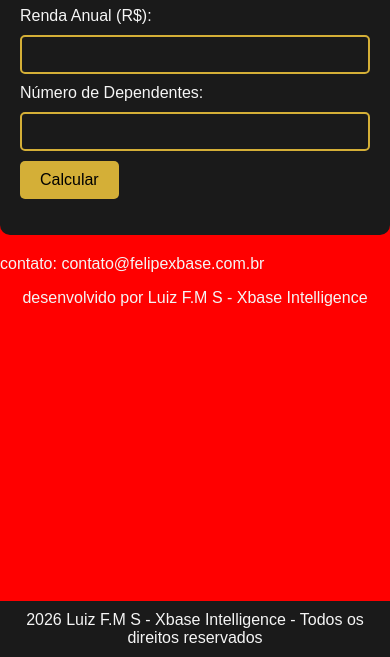
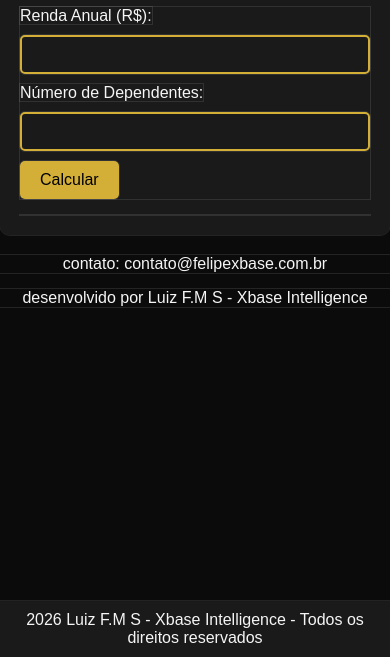
Before and after one commit to Felipeluizx6/simulador-irpf, a plain HTML site: page SimIRPF.html in a window 390 px wide. Shown: the part 187-844 px from the top of the page. Drawn offline with Linux system fonts and the light colour scheme; a script that the page names is missing.

Commit message:
fix: ajustar css mobile e remover fundo vermelho

```diff
--- a/SimIRPF.html
+++ b/SimIRPF.html
@@ -30,7 +30,12 @@
 
     </div>
 <!--email de contato-->
-</p>contato: contato@felipexbase.com.br</p>
+<!--centralizar contato email(percebi que possa ficar melhor)-->
+
+<p style="text-align: center;">contato: contato@felipexbase.com.br</p>
+
+<!--centralizar o "desenvolvido por"-->
+
     <p style="text-align: center;"> desenvolvido por Luiz F.M S - Xbase Intelligence</p>
 
 <!--copyrigth-->
--- a/style.css
+++ b/style.css
@@ -1,5 +1,3 @@
-
-body {background:red !important;}
 /* head da aplicação do simulador de imposto de renda pessoa física*/
 /* Estilização geral da pagina */
 /* paletas de cores: body: #000000, titulos: #D4AF37, Textos: f5f5f5, botão: #d4af37, container: #1a1a1a */
@@ -10,6 +8,8 @@ body {
     font-family: Arial, sans-serif;
     margin: 0;
     padding: 0;
+
+    *{outline:1px solid rgba(255, 255, 255, 0.1);} /* para visualização das bordas dos elementos durante o desenvolvimento */
 }
 h1, h2 {
     color: #D4AF37;
@@ -60,7 +60,7 @@ button:hover {
 }
 /* responsividade para dispositivos móveis */
 @media (max-width: 768px) {
-    /*regras de estilo para dispositivos móveis */
+    body,html{background-color:#0b0b0b !important;}
 
 }
 /* animação para o resultado */
@@ -136,5 +136,10 @@ footer p {
 
     /*centralizar o "desenvolvido por FelipeXBase" no rodape*/
     text-align: center;
+    /*ajuste do body no responsivo para evitar que o fundo mude de cor*/
+    @media (max-width: 768px) {
+  html, body { background: #0b0b0b !important; }
+  footer, .footer, .rodape { background: #0b0b0b !important; }
+}
 }
 /*fim do código CSS para o simulador de imposto de renda pessoa física*/
```
